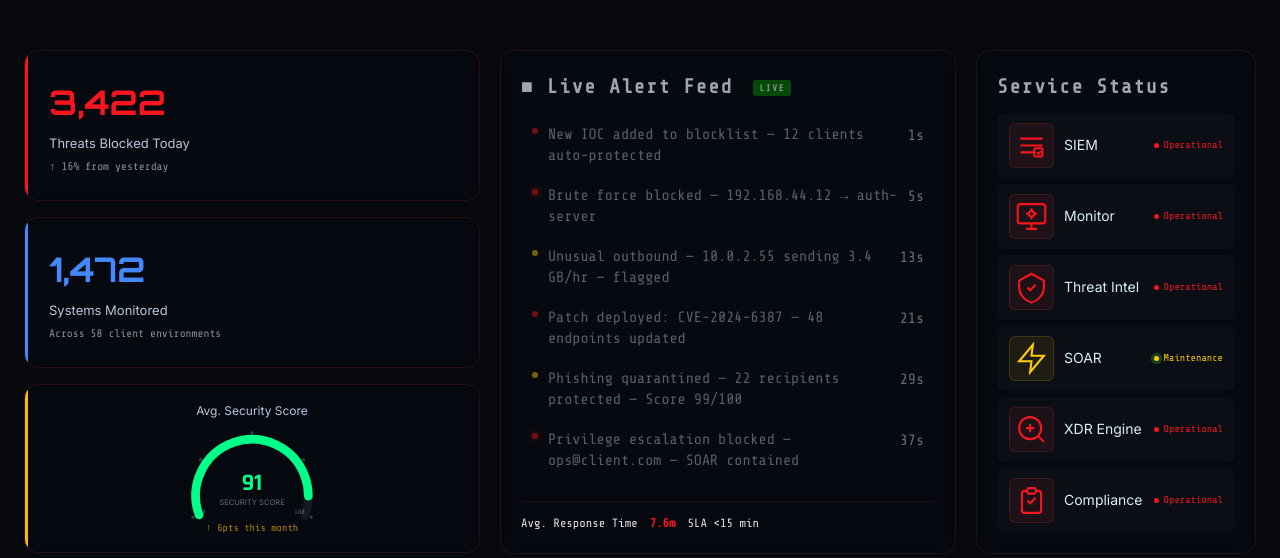
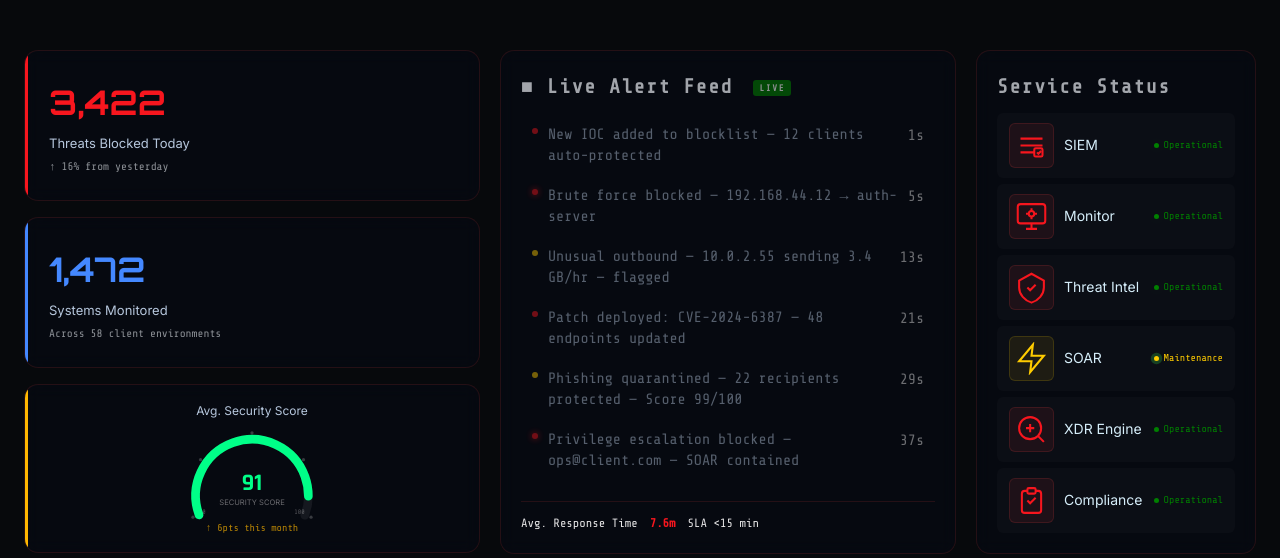
Before and after one commit to Aktar9775/FusionThreat1.0, a React (Create React App) app: page / in a window 1280 px wide. Shown: the part 1020-1578 px from the top of the page. Built offline with nearby package versions, Linux system fonts and the light colour scheme.

Commit message:
Replace Color and Background also added more Services

```diff
--- a/src/App.css
+++ b/src/App.css
@@ -406,7 +406,7 @@ img { max-width: 100%; }
 .soc__status-icon { font-size: 14px; }
 .soc__status-name { flex: 1; font-size: 14px; }
 .soc__status-badge { font-family: var(--mono); font-size: 10px; }
-.badge--green { color: var(--red); }
+.badge--green { color: green; }
 .badge--yellow { color: var(--yellow); }
 
 /* ── Threat Map ───────────────────────────────────────────────────────────── */
@@ -503,14 +503,14 @@ img { max-width: 100%; }
 }
 .ticket__status--open { color: var(--red); border-color: rgba(255,51,51,0.25); background: rgba(255,51,51,0.06); }
 .ticket__status--inprogress { color: var(--yellow); border-color: rgba(255,204,0,0.25); background: rgba(255,204,0,0.06); }
-.ticket__status--resolved { color: var(--red); border-color: rgba(255,68,68,0.25); background: rgba(255,68,68,0.06); }
+.ticket__status--resolved { color: green; border-color: rgba(68, 255, 118, 0.25); background: rgba(68, 255, 102, 0.06); }
 .ticket__title { font-size: 14px; font-weight: 500; margin-bottom: 10px; }
 .ticket__meta { display: flex; align-items: center; gap: 12px; flex-wrap: wrap; }
 .sev-badge { font-family: var(--mono); font-size: 10px; }
 .sev-badge--critical { color: var(--red); }
 .sev-badge--high { color: var(--yellow); }
 .sev-badge--medium { color: var(--cyan); }
-.sev-badge--low { color: var(--red); }
+.sev-badge--low { color: green; }
 .ticket__meta .dim { font-size: 12px; }
 
 .ticketing__form { padding: 28px; display: flex; flex-direction: column; gap: 12px; }
@@ -1180,7 +1180,7 @@ select.form__input option { background: #111; }
   margin-right: 5px;
   vertical-align: middle;
 }
-.status-dot--green { background: var(--green); box-shadow: 0 0 5px var(--green); animation: pulse 2s infinite; }
+.status-dot--green { background: green; box-shadow: 0 0 5px var(--green); animation: pulse 2s infinite; }
 .status-dot--yellow { background: var(--yellow); animation: pulse 1.5s infinite; }
 
 /* ── Service Card SVG Icons ───────────────────────────────────────────────── */
--- a/src/App.js
+++ b/src/App.js
@@ -730,7 +730,7 @@ function Pricing() {
               <div className="price-card__price">{p.price}<span className="price-card__unit">{p.unit}</span></div>
               <div className="price-card__divider" />
               <ul className="price-card__features">
-                {p.features.map((f) => <li key={f}><span className="green">✓</span> {f}</li>)}
+                {p.features.map((f) => <li key={f}><span className="green" style={{color:"green"}}>✓</span> {f}</li>)}
               </ul>
               <a href="mailto:support@fusionthreat.com" className={"btn btn--full " + (p.featured ? "btn--primary" : "btn--ghost")}>Get Started</a>
             </div>
@@ -794,7 +794,7 @@ function Contact() {
             <p className="dim">We'll evaluate your current environment, identify immediate risks, and provide a custom recommendation — completely free, no obligation.</p>
             <ul className="contact__benefits">
               {["Current security posture review", "Industry-specific threat analysis", "Compliance gap identification", "Custom pricing & service recommendation", "30-day pilot program available"].map((b) => (
-                <li key={b}><span className="green">✓</span> {b}</li>
+                <li key={b}><span className="green" style={{color:"green"}}>✓</span> {b}</li>
               ))}
             </ul>
             <div className="contact__direct">
```
